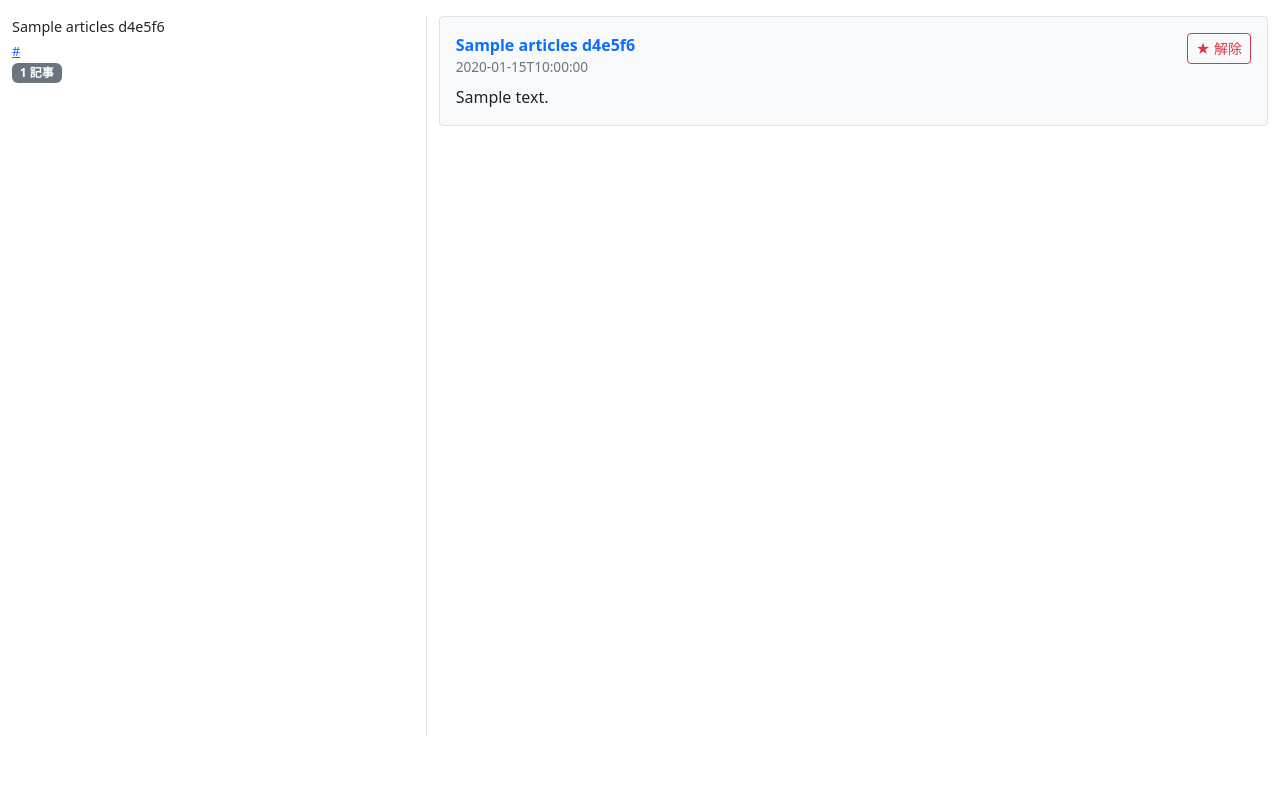
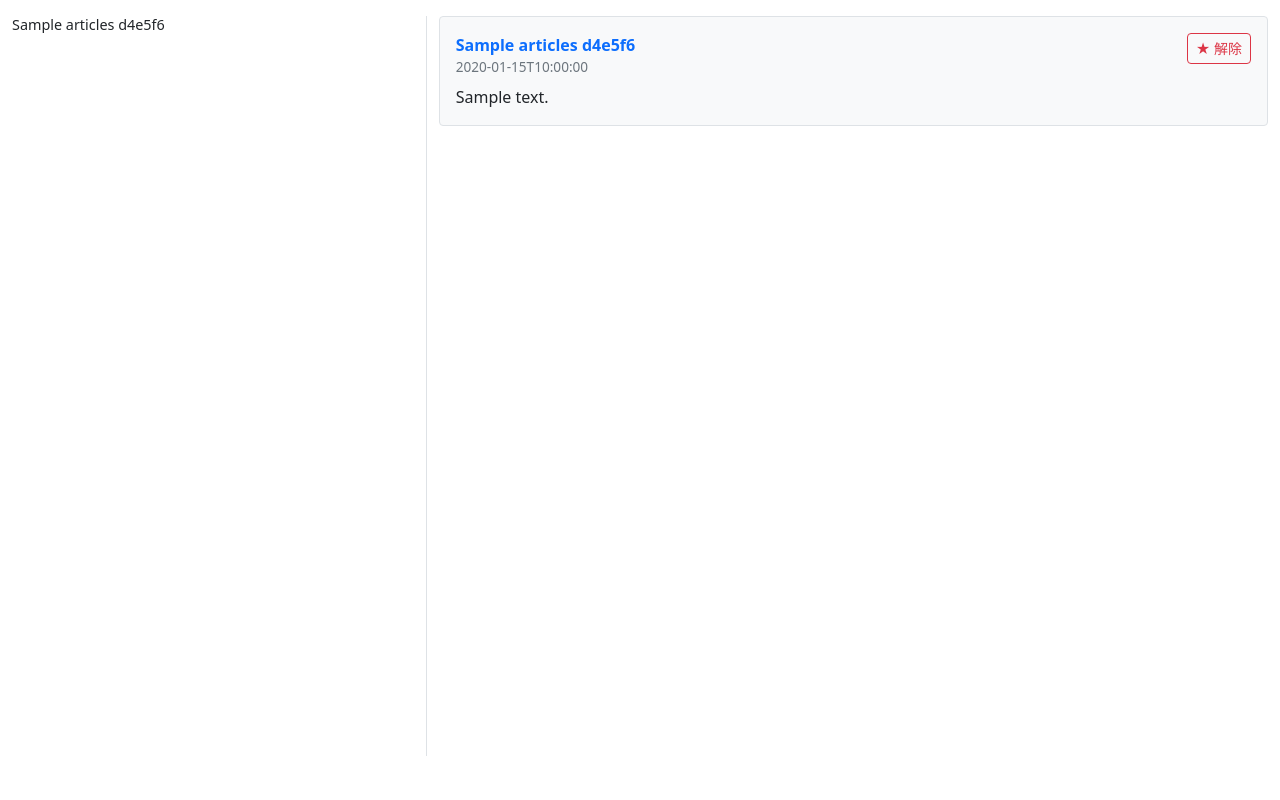
Before and after one commit to buzomo/rss-reader, a Flask app: page /favs in a window 1280 px wide. Run offline with Flask 3, Linux system fonts and the light colour scheme; a database or web service that is not in the repository returns one stand-in record (values such as "Sample title"); some libraries are stand-ins or nearby versions.

Commit message:
もっと左をコンパクトに

```diff
--- a/templates/favs.html
+++ b/templates/favs.html
@@ -12,11 +12,12 @@
     <link href="https://cdn.jsdelivr.net/npm/bootstrap@5.3.0/dist/css/bootstrap.min.css" rel="stylesheet">
     <style>
         .feed-group {
-            margin-bottom: 0.5rem;
+            margin-bottom: 0.25rem;
             padding: 0.5rem;
             border-radius: 0.25rem;
             cursor: pointer;
             font-size: 0.9rem;
+            line-height: 1.2;
         }
 
         .feed-group:hover {
@@ -61,13 +62,14 @@
         }
 
         .pane {
-            height: calc(100vh - 80px);
+            height: calc(100vh - 60px);
             overflow-y: auto;
         }
 
         .feed-list {
             list-style: none;
             padding-left: 0;
+            margin-bottom: 0;
         }
 
         .feed-list li {
@@ -76,16 +78,9 @@
 
         .feed-title {
             font-weight: 500;
-            margin-bottom: 0.25rem;
-        }
-
-        .feed-url {
-            font-size: 0.8rem;
-            color: #6c757d;
-        }
-
-        .badge {
-            font-size: 0.75rem;
+            white-space: nowrap;
+            overflow: hidden;
+            text-overflow: ellipsis;
         }
     </style>
 </head>
@@ -100,9 +95,6 @@
                     {% for feed_id, feed_info in starred_articles_by_feed.items() %}
                     <li class="feed-group" data-feed-id="{{ feed_id }}">
                         <div class="feed-title">{{ feed_info.feed_title }}</div>
-                        <div class="feed-url"><a href="{{ feed_info.feed_url }}" target="_blank">{{ feed_info.feed_url
-                                }}</a></div>
-                        <span class="badge bg-secondary">{{ feed_info.articles|length }} 記事</span>
                     </li>
                     {% endfor %}
                     {% else %}
```
